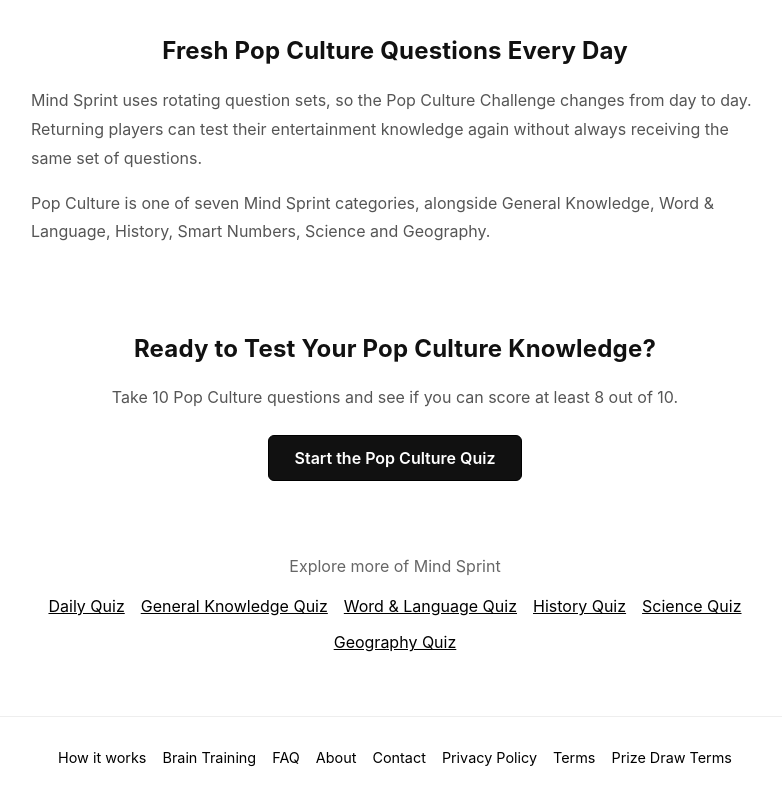
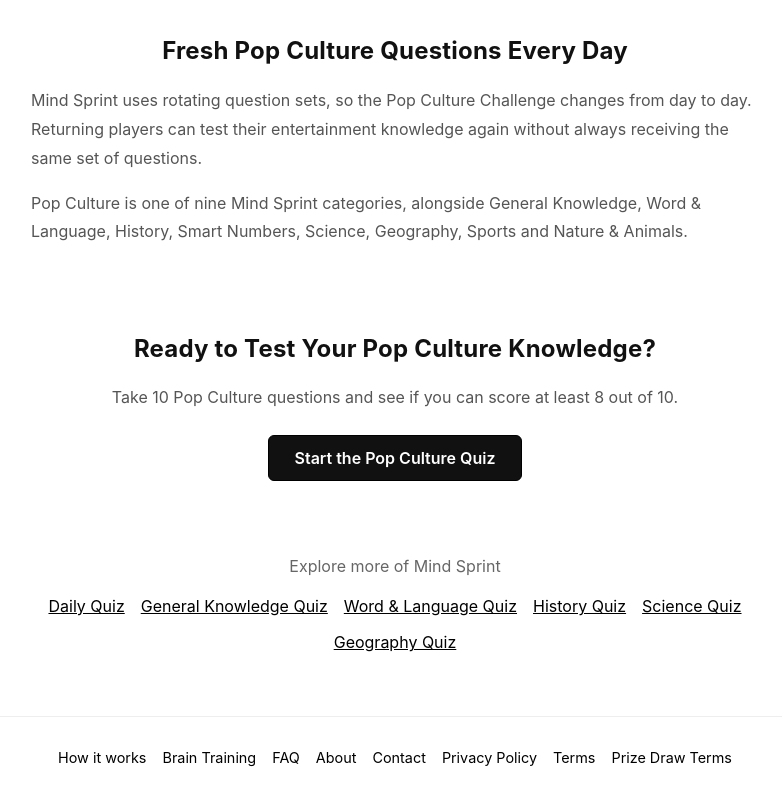
Before and after one commit to justinchase1984/mind-sprint, a Next.js app: page /pop-culture-quiz in a window 1280 px wide. Shown: the part 1646-2446 px from the top of the page, without its empty margins (245-1027 px from the left). Built offline with nearby package versions, Linux system fonts and the light colour scheme; no server answers.

Commit message:
Update pop-culture-quiz.tsx

```diff
--- a/pages/pop-culture-quiz.tsx
+++ b/pages/pop-culture-quiz.tsx
@@ -487,12 +487,13 @@ export default function PopCultureQuizPage() {
             }}
           >
             Pop Culture is one of
-            seven Mind Sprint
+            nine Mind Sprint
             categories, alongside
             General Knowledge, Word
             &amp; Language, History,
-            Smart Numbers, Science and
-            Geography.
+            Smart Numbers, Science,
+            Geography, Sports and
+            Nature &amp; Animals.
           </p>
         </section>
 
```
